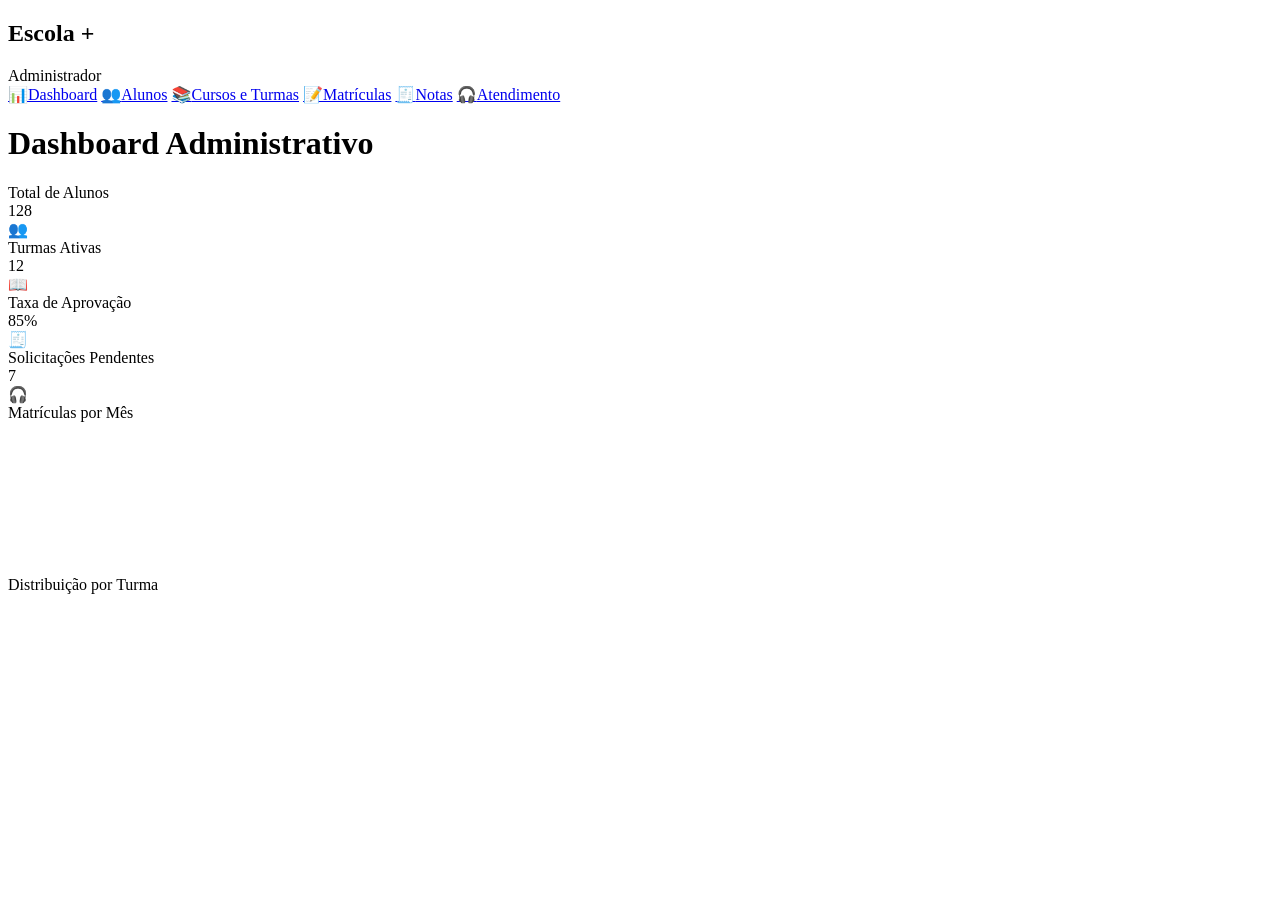
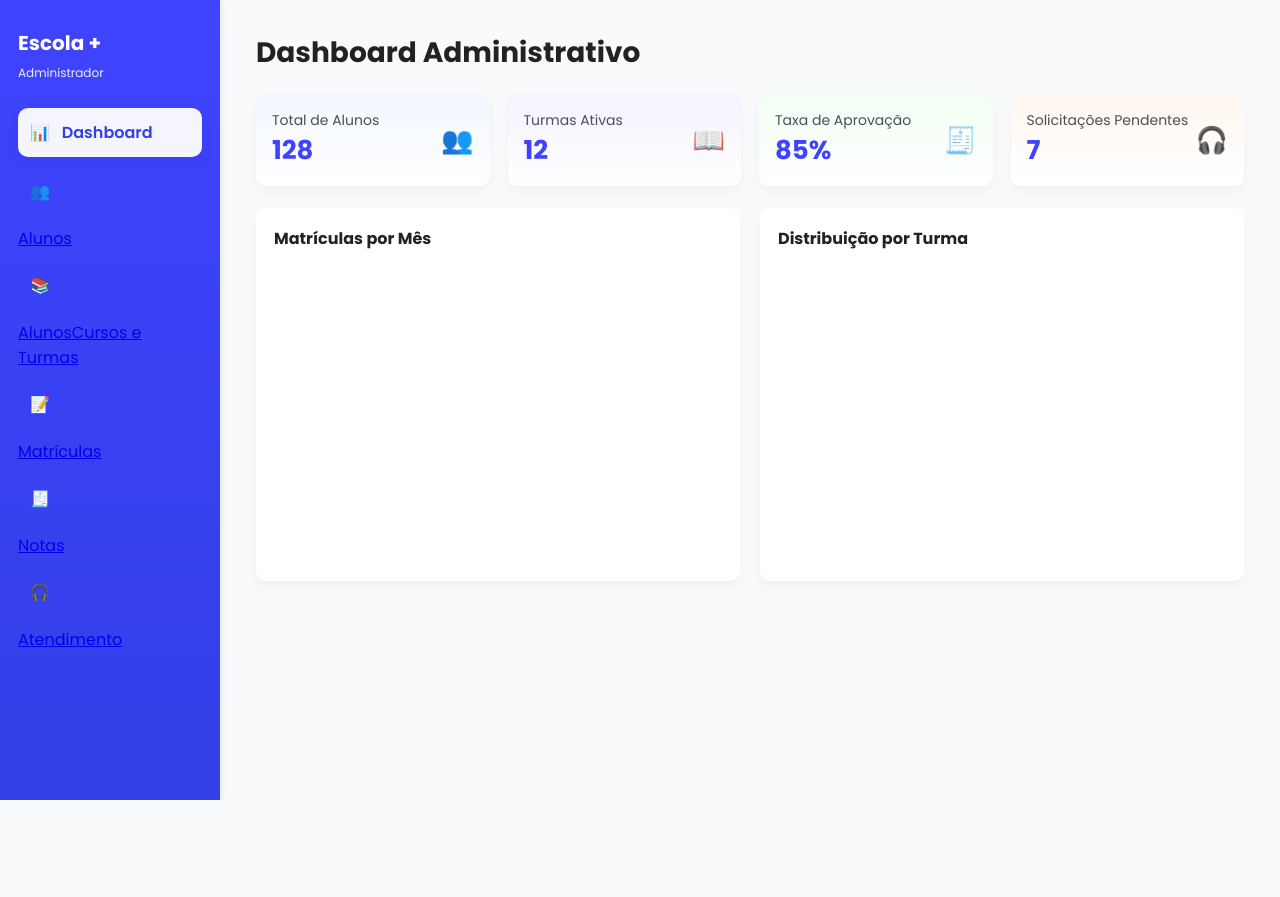
Before and after one commit to emillyvlyra-dotcom/escolar, a plain HTML site: page frontend/Deshboard/deshboard.html in a window 1280 px wide. After the commit the page ends 800 px from the top, so only its background shows below. Drawn offline with nearby package versions, Linux system fonts and the light colour scheme.

Commit message:
frontend/cadastro/cadastro.html   frontend/cadastro/cadastro.html frontend/Deshboard/deshboard.html frontend/login/index.html frontend/aluno/aluno.html frontend/cadastro/cadastro.html frontend/atendimento/atendimento.html frontend/Deshboard/deshboard.html frontend/login/index.html frontend/matricula/matricula.html frontend/notas/notas.html

```diff
--- a/frontend/Deshboard/deshboard.html
+++ b/frontend/Deshboard/deshboard.html
@@ -6,7 +6,7 @@
     <title>Dashboard Administrativo</title>
     <link rel="preconnect" href="https://fonts.gstatic.com" crossorigin>
     <link href="https://fonts.googleapis.com/css2?family=Poppins:wght@400;600;700&display=swap" rel="stylesheet">
-    <link rel="stylesheet" href="stylr.css" />
+    <link rel="stylesheet" href="deshboard.css" />
     <!-- Chart.js CDN -->
     <script src="https://cdn.jsdelivr.net/npm/chart.js"></script>
   </head>
@@ -18,12 +18,12 @@
           <div class="role">Administrador</div>
         </div>
         <nav class="nav">
-          <a class="nav-item active" href="#"><span class="icon">📊</span>Dashboard</a>
-          <a class="nav-item" href="#"><span class="icon">👥</span>Alunos</a>
-          <a class="nav-item" href="#"><span class="icon">📚</span>Cursos e Turmas</a>
-          <a class="nav-item" href="#"><span class="icon">📝</span>Matrículas</a>
-          <a class="nav-item" href="#"><span class="icon">🧾</span>Notas</a>
-          <a class="nav-item" href="#"><span class="icon">🎧</span>Atendimento</a>
+          <a class="nav-item active" href="#"><span class="icon">📊</span> Dashboard</a>
+          <a class="nav-item" href="#"><span class="icon">👥</span> <a href="../aluno/aluno.html"> Alunos </a>
+          <a class="nav-item" href="#"><span class="icon">📚</span><a href="../cursos e turmas deshboard/cursosturmas.html"> AlunosCursos e Turmas</a>
+          <a class="nav-item" href="#"><span class="icon">📝</span> <a href="../matricula/matricula.html"> Matrículas</a>
+          <a class="nav-item" href="#"><span class="icon">🧾</span> <a href="../notas/notas.html"> Notas</a>
+          <a class="nav-item" href="#"><span class="icon">🎧</span> <a href="../atendimento/atendimento.html"> Atendimento</a>
         </nav>
       </aside>
 
```
Also changed, not shown: frontend/cadastro/cadastro.html (+3 -5 lines), frontend/login/index.html (+2 -2 lines).
